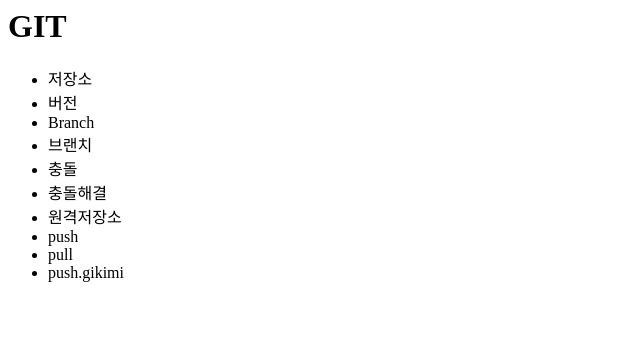
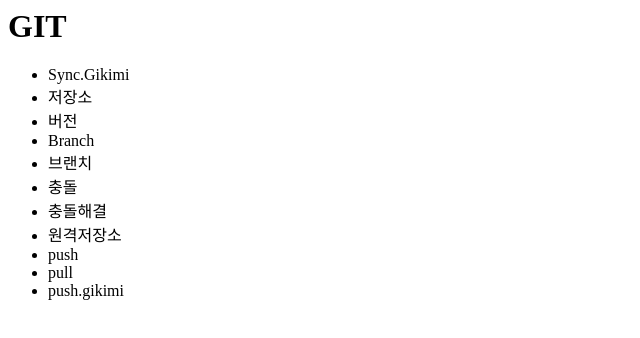
Before and after one commit to Gikimi/OpenTutorials, a plain HTML site: page index.html in a window 1280 px wide. Shown: the whole page, without its empty margins (0-640 px from the left). Drawn offline with Linux system fonts and the light colour scheme.

Commit message:
Sync 추가

```diff
--- a/index.html
+++ b/index.html
@@ -8,6 +8,7 @@
 			<h1>GIT</h1>
 		</header>
 		<ul>
+			<li>Sync.Gikimi</li>
 			<li>저장소</li>
 			<li>버전</li>
 			<li>Branch</li>
```
